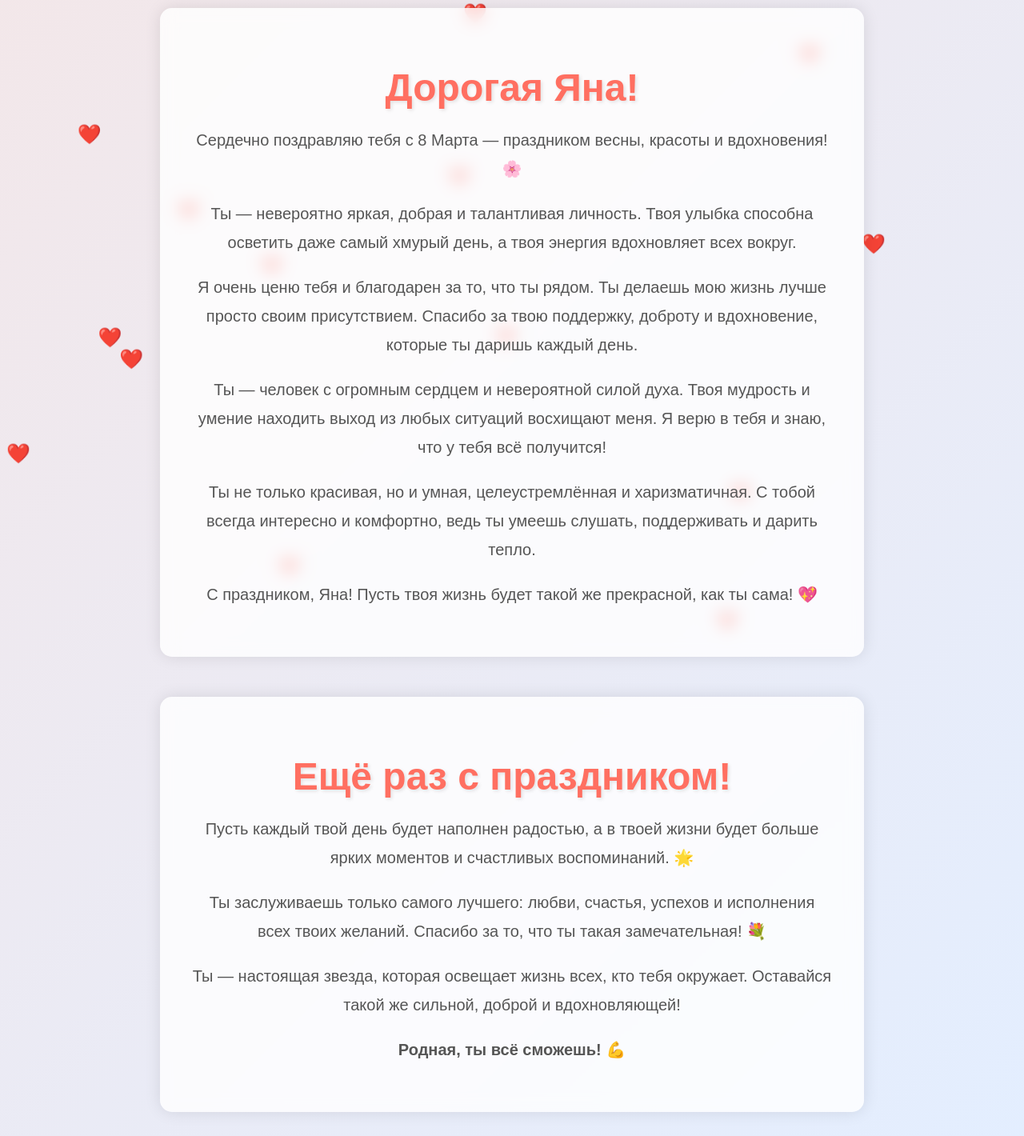
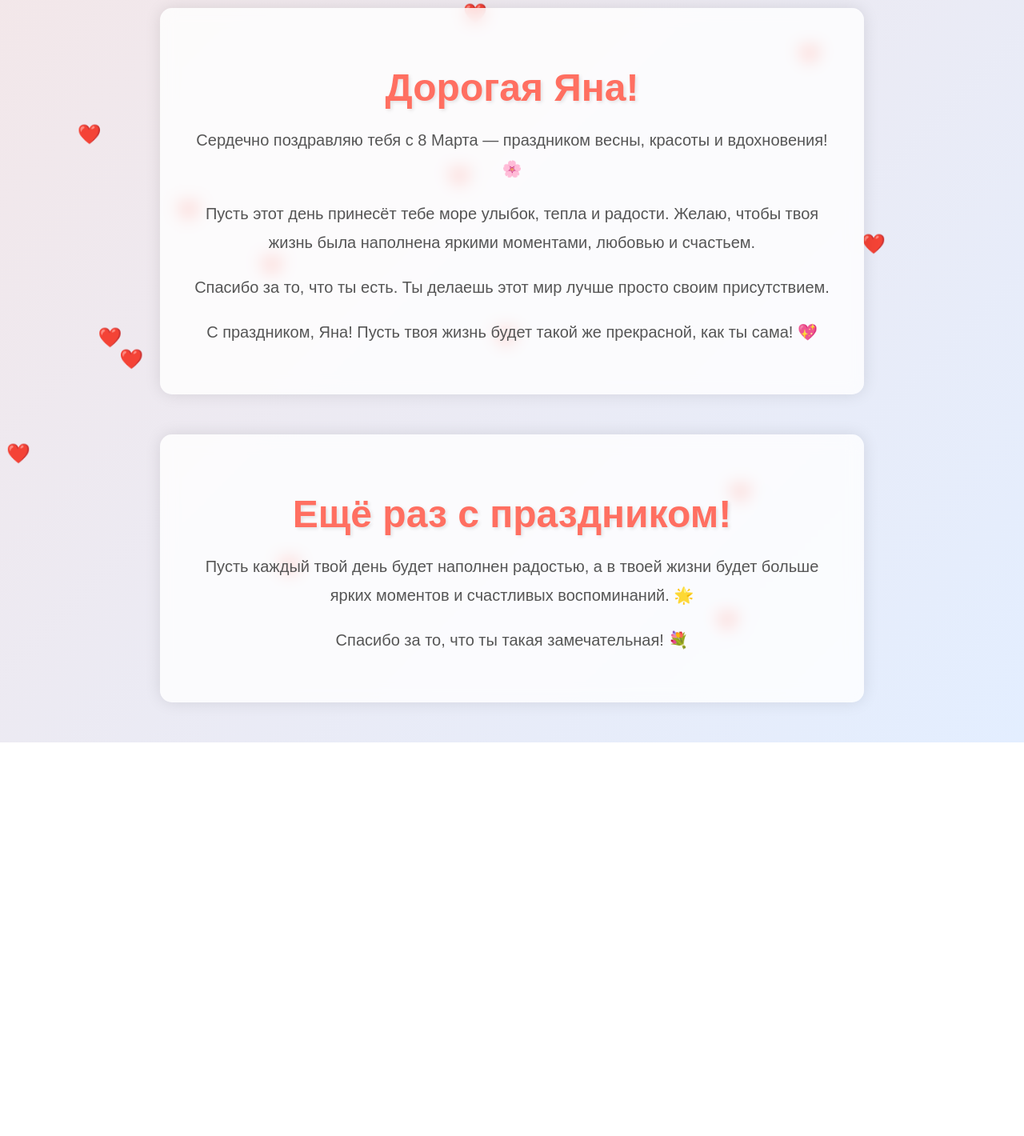
Before and after one commit to dead-angel228/horse-cum, a plain HTML site: page index.html in a window 1280 px wide. Shown: the part 40-1460 px from the top of the page at 80% size. After the commit the page ends 968 px from the top, so only its background shows below. Drawn offline with Linux system fonts and the light colour scheme.

Commit message:
Update index.html

```diff
--- a/index.html
+++ b/index.html
@@ -59,10 +59,8 @@
         <h1>Дорогая Яна!</h1>
         <div class="congratulations">
             <p>Сердечно поздравляю тебя с 8 Марта — праздником весны, красоты и вдохновения! 🌸</p>
-            <p>Ты — невероятно яркая, добрая и талантливая личность. Твоя улыбка способна осветить даже самый хмурый день, а твоя энергия вдохновляет всех вокруг.</p>
-            <p>Я очень ценю тебя и благодарен за то, что ты рядом. Ты делаешь мою жизнь лучше просто своим присутствием. Спасибо за твою поддержку, доброту и вдохновение, которые ты даришь каждый день.</p>
-            <p>Ты — человек с огромным сердцем и невероятной силой духа. Твоя мудрость и умение находить выход из любых ситуаций восхищают меня. Я верю в тебя и знаю, что у тебя всё получится!</p>
-            <p>Ты не только красивая, но и умная, целеустремлённая и харизматичная. С тобой всегда интересно и комфортно, ведь ты умеешь слушать, поддерживать и дарить тепло.</p>
+            <p>Пусть этот день принесёт тебе море улыбок, тепла и радости. Желаю, чтобы твоя жизнь была наполнена яркими моментами, любовью и счастьем.</p>
+            <p>Спасибо за то, что ты есть. Ты делаешь этот мир лучше просто своим присутствием.</p>
             <p>С праздником, Яна! Пусть твоя жизнь будет такой же прекрасной, как ты сама! 💖</p>
         </div>
     </div>
@@ -72,9 +70,7 @@
         <h1>Ещё раз с праздником!</h1>
         <div class="congratulations">
             <p>Пусть каждый твой день будет наполнен радостью, а в твоей жизни будет больше ярких моментов и счастливых воспоминаний. 🌟</p>
-            <p>Ты заслуживаешь только самого лучшего: любви, счастья, успехов и исполнения всех твоих желаний. Спасибо за то, что ты такая замечательная! 💐</p>
-            <p>Ты — настоящая звезда, которая освещает жизнь всех, кто тебя окружает. Оставайся такой же сильной, доброй и вдохновляющей!</p>
-            <p><strong>Родная, ты всё сможешь!</strong> 💪</p>
+            <p>Спасибо за то, что ты такая замечательная! 💐</p>
         </div>
     </div>
 
```
